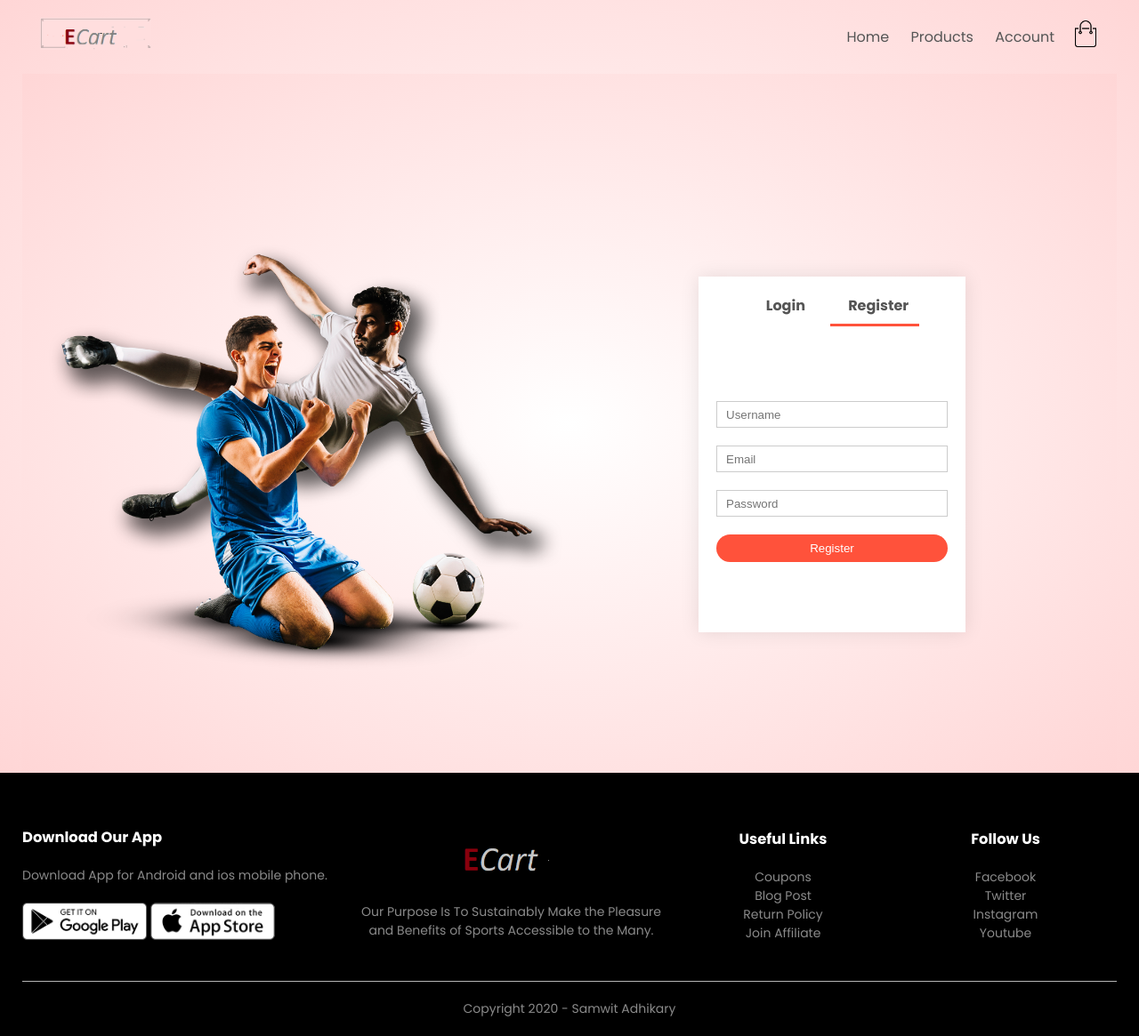
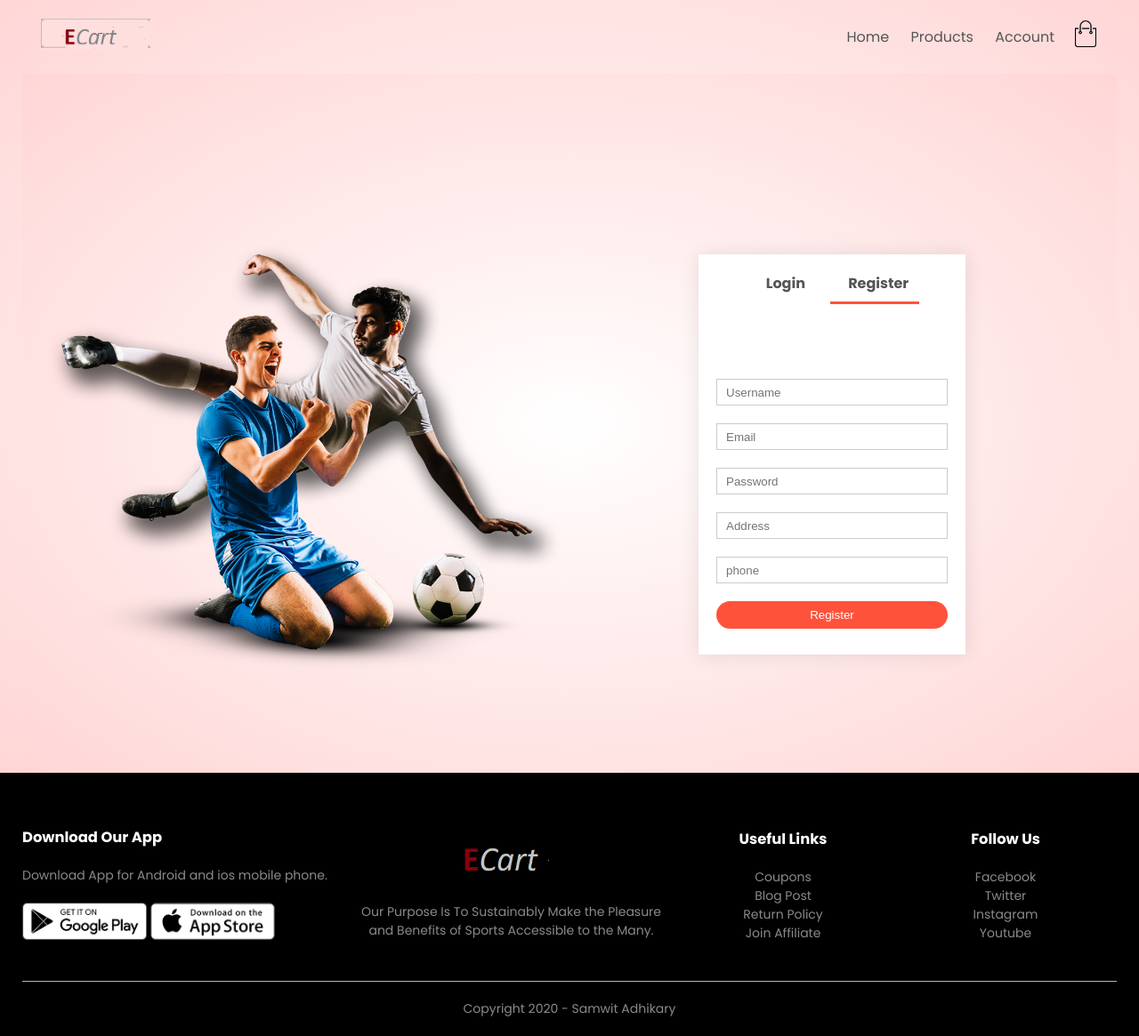
Before and after one commit to krishnanandavm/Ecart, a Django app: page /customer/account in a window 1280 px wide. Shown: the whole page at 89% size. Run offline with Django 5.2, Linux system fonts and the light colour scheme.

Commit message:
user account management

```diff
--- a/Ecart/customers/views.py
+++ b/Ecart/customers/views.py
@@ -1,5 +1,33 @@
-from django.shortcuts import render
-
+from django.shortcuts import render, redirect
+from django.contrib.auth.models import User
+from . models import Customer
+from django.contrib import messages
 # Create your views here.
 def show_account(request):
+
+    if request.POST and 'register' in request.POST:
+        try:
+            username = request.POST.get('username')
+            password =request.POST.get('password')
+            email = request.POST.get(email)
+            address = request.POST.get('address')
+            phone = request.POST.get('phone')
+            #create user accounts
+            user = User.objects.create(
+                username = username,
+                password = password,
+                email = email
+            )
+            #create customer account
+            customer = Customer.objects.create(
+                user = user,
+                phone = phone,
+                address = address
+            )
+            return redirect('home')
+
+        except Exception as e:
+            error_message = 'Duplication of username or invalid credentials'
+            messages.error(request, error_message)
+
     return render (request, 'account.html')
--- a/Ecart/static/CSS/style.css
+++ b/Ecart/static/CSS/style.css
@@ -389,7 +389,7 @@ th:last-child{
 .form-container{
     background: #fff;
     width: 300px;
-    height: 400px;
+    height: 500px;
     position: relative;
     text-align: center;
     padding: 20px 0;
--- a/Ecart/templates/account_banner.html
+++ b/Ecart/templates/account_banner.html
@@ -6,24 +6,37 @@
                 <img src="{% static 'images/image1.png' %}" width="100%">
             </div>
             <div class="col-2">
-                <div class="form-container">
+                {% if messages %}
+                <div>
+
+                    {% for message in messages %}
+                    {{ message }}
+                    {% endfor %}
+                </div>
+                {% endif %}
+                <div class="form-container" style="width: 300px; height: 450px;">
+
                     <div class="form-btn">
                         <span onclick="login()">Login</span>
                         <span onclick="register()">Register</span>
                         <hr id="Indicator">
                     </div>
-                    <form id="LoginForm">
-                        <input type="text" placeholder="Username">
-                        <input type="password" placeholder="Password">
-                        <button type="submit" class="btn">Login</button>
+                    <form id="LoginForm" method="post" enctype="multipart/form-data">
+                        {% csrf_token %}
+                        <input type="text" name="username" required placeholder="Username">
+                        <input type="password" name="password" required placeholder="Password">
+                        <button type="submit" name="login" class="btn">Login</button>
                         <a href="">Forget Password</a>
                     </form>
 
-                    <form id="RegForm">
-                        <input type="text" placeholder="Username">
-                        <input type="email" placeholder="Email">
-                        <input type="password" placeholder="Password">
-                        <button type="submit" class="btn">Register</button>
+                    <form id="RegForm" method="post" enctype="multipart/form-data">
+                        {% csrf_token %}
+                        <input type="text" name="username" required maxlength="10" minlength="3" placeholder="Username">
+                        <input type="email" name="email" required placeholder="Email">
+                        <input type="password" name="password" required minlength="6" placeholder="Password">
+                        <input type="text" name="address" required minlength="10" placeholder="Address">
+                        <input type="text" name="phone" required minlength="10" placeholder="phone">
+                   <button type="submit" name="register" class="btn">Register</button>
                     </form>
                 </div>
             </div>
```
Also changed, not shown: Ecart/db.sqlite3.
